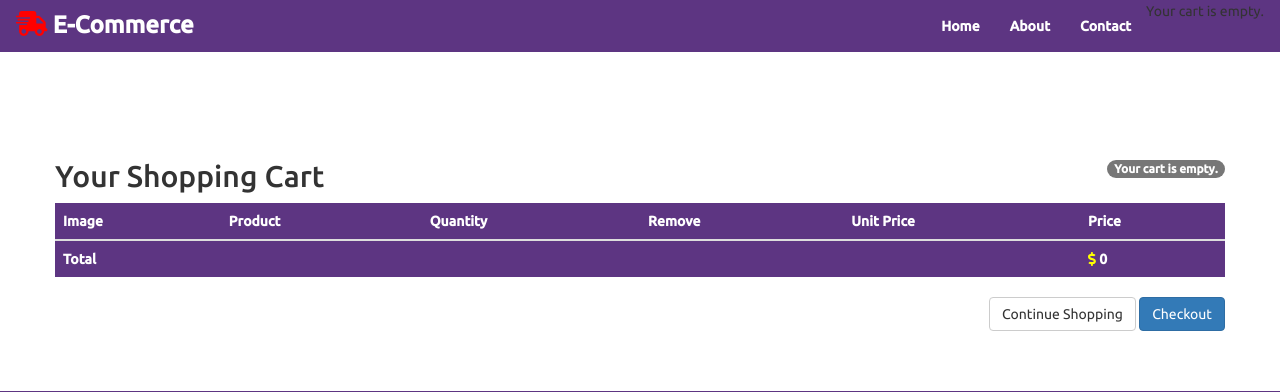
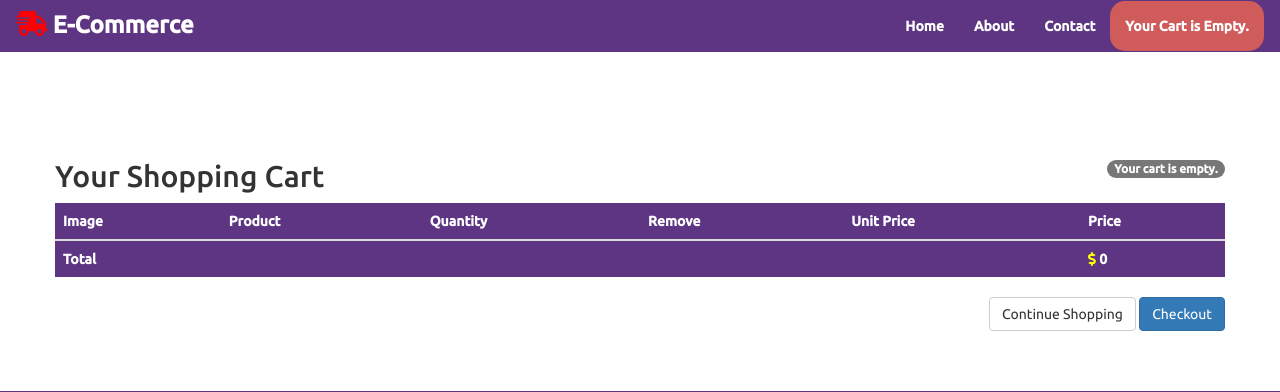
Before and after one commit to shuvo2k/ecommerce, a Django app: page /cart in a window 1280 px wide. Shown: the top 392 px of the page. Run offline with Django 3.2, Linux system fonts and the light colour scheme; some libraries are stand-ins or nearby versions.

Commit message:
Fixed production issue

```diff
--- a/ecommerce/settings.py
+++ b/ecommerce/settings.py
@@ -23,7 +23,7 @@ BASE_DIR = os.path.dirname(os.path.dirname(os.path.abspath(__file__)))
 SECRET_KEY = 'jf$ac236s)uv)6xa&o0#@wmt+37zvlwf=atbi)%et^7=%3#$bb'
 
 # SECURITY WARNING: don't run with debug turned on in production!
-DEBUG = True
+DEBUG = False
 
 ALLOWED_HOSTS = ['*']
 
--- a/shop/static/css/style.css
+++ b/shop/static/css/style.css
@@ -59,6 +59,14 @@ button.pull-right {
 a.navbar-brand .fa-shipping-fast {
     color: red;
     font-size: 25px;
+}
+a.emptycart {
+
+    margin-top: 0px;
+    color: #fffdfd;
+    background: #d05b5b;
+    padding: 9px;
+    border-radius: 15px;
 }
 
 /*sidebar css*/
--- a/shop/templates/shop/navbar.html
+++ b/shop/templates/shop/navbar.html
@@ -32,7 +32,7 @@
  {{ totail_items }} item {{ totail_items|pluralize }}, <i class="fas fa-dollar-sign"></i> {{ cart.get_total_price }}
                     </a>
                     {% else %}
-                    Your cart is empty.
+                    <li><a href="{% url "cart:cart_detail" %}" class="emptycart">Your Cart is Empty.</a></li>
                 {% endif %}
             {% endwith %}
          </li>
```
